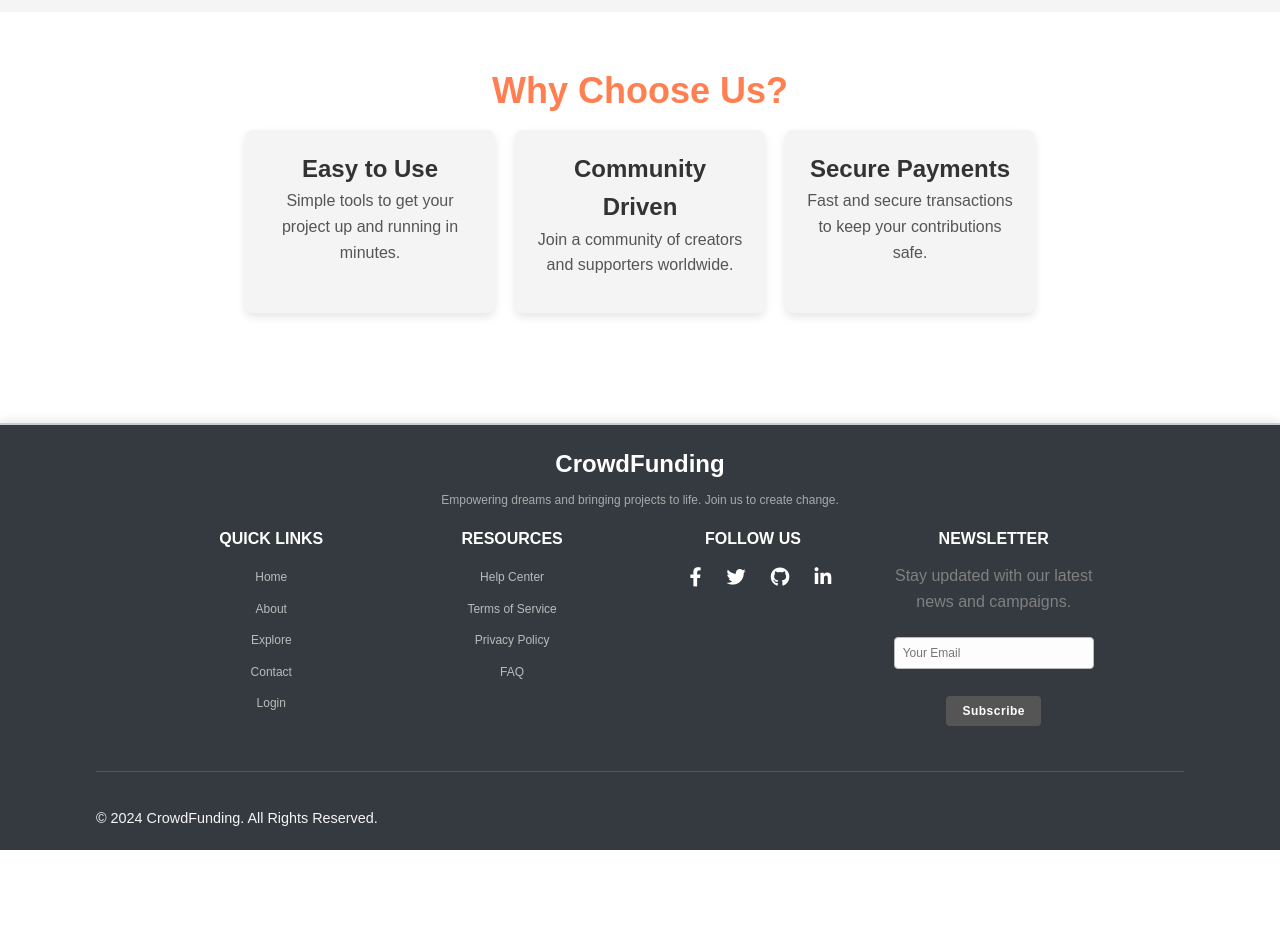
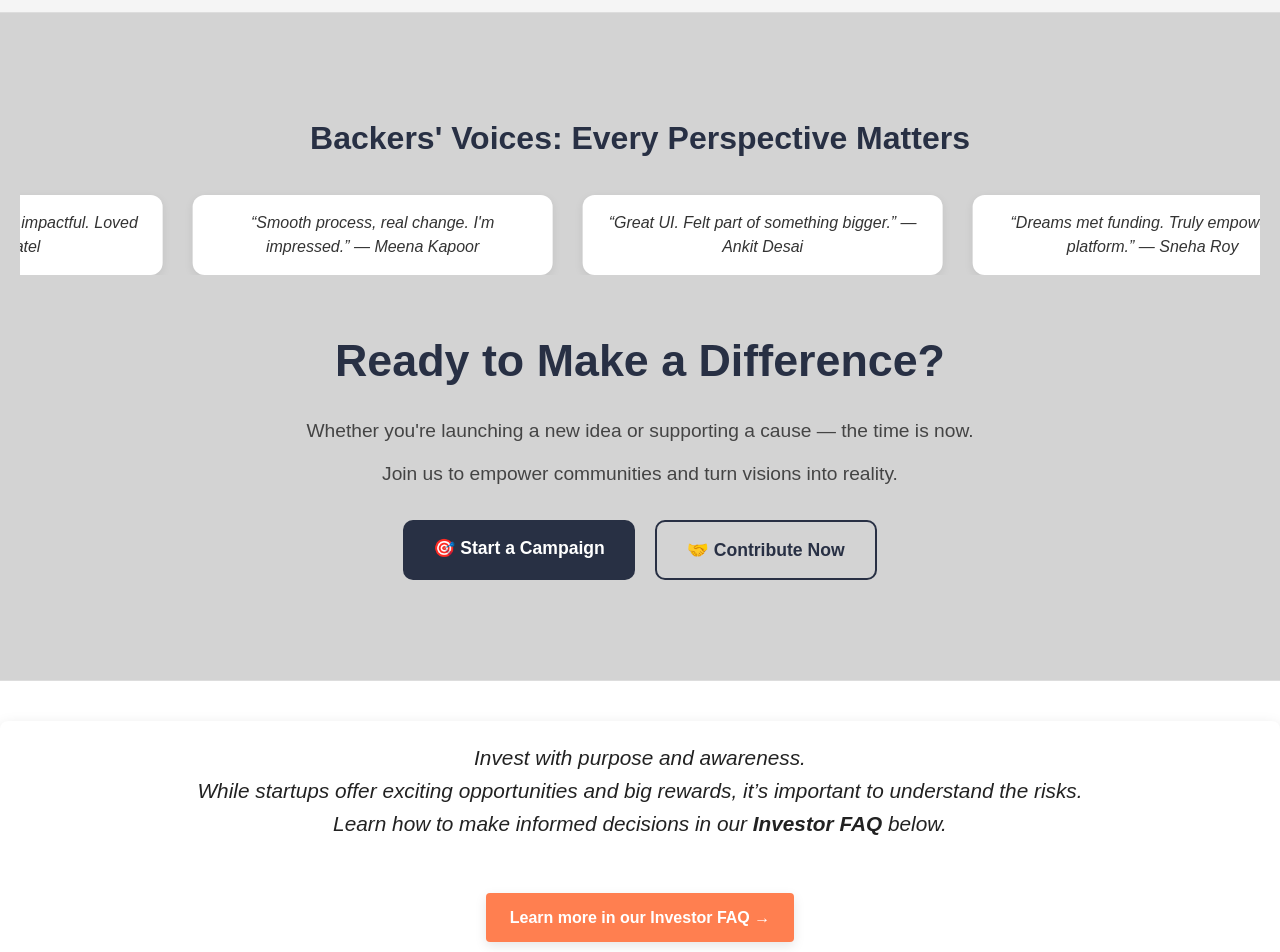
Before and after one commit to Tisha966/crowdfunding-platform, a React (Create React App) app: page / in a window 1280 px wide. Shown: the part 840-1792 px from the top of the page. Before the commit the page ends 1690 px from the top, so only its background shows below. Built offline with nearby package versions, Linux system fonts and the light colour scheme.

Commit message:
home page

```diff
--- a/src/CampaignDetails.jsx
+++ b/src/CampaignDetails.jsx
@@ -38,12 +38,17 @@ const CampaignDetails = ({ userId: propUserId }) => {
         body: formData,
       });
 
-      if (response.ok) {
-        setMessage({ type: 'success', text: 'Campaign Created Successfully!' });
-        document.getElementById('campaignForm').reset();
-        // Optional: redirect to another page after success
-        // navigate('/campaigns');
-      } else {
+     if (response.ok) {
+  setMessage({ type: 'success', text: 'Campaign Created Successfully!' });
+  document.getElementById('campaignForm').reset();
+
+  // Redirect to dashboard
+  setTimeout(() => {
+    navigate('/dashboard');
+  }, 1500);
+}
+
+      else {
         const errData = await response.json();
         throw new Error(errData.error || response.statusText);
       }
--- a/src/Explore.js
+++ b/src/Explore.js
@@ -47,7 +47,10 @@ const handleDonate = (campaignId) => {
 };
 
   // Urgent campaigns (10 days or less)
-  const urgentCampaigns = campaigns.filter(c => c.daysLeft <= 10);
+ const urgentCampaigns = campaigns
+  .filter(c => c.daysLeft <= 10)
+  .sort((a, b) => a.daysLeft - b.daysLeft);
+
 
   // Search filter
   const filteredCampaigns = campaigns.filter(c =>
--- a/src/Home.js
+++ b/src/Home.js
@@ -1,6 +1,6 @@
 import React, { useState, useEffect } from 'react';
 import { Link } from 'react-router-dom';
-import moneyImage from './assets/images/moneyimg.jpg';
+
 import fundsImage from './assets/images/fund3.jpg';
 import './home.css';
 
@@ -50,24 +50,167 @@ const Home = () => {
           </div>
         </div>
       </section>
+<section
+  style={{
+    backgroundColor: 'lightgray',
+    padding: '100px 20px',
+    textAlign: 'center',
+    borderTop: '1px solid #ddd',
+    borderBottom: '1px solid #ddd',
+  }}
+>
+  {/* Moving Testimonials */}
+  <div style={{ overflow: 'hidden', marginBottom: '50px', position: 'relative' }}>
+    <h2
+      style={{
+        color: '#283044',
+        fontSize: '2rem',
+        fontWeight: '600',
+        marginBottom: '30px',
+      }}
+    >
+      Backers' Voices: Every Perspective Matters
+    </h2>
 
-      <section className="features">
-        <h2 style={{color: "#ff7f50"}}>Why Choose Us?</h2>
-        <div className="feature-cards">
-          <div className="feature-card">
-            <h3>Easy to Use</h3>
-            <p>Simple tools to get your project up and running in minutes.</p>
+    <div
+      style={{
+        display: 'flex',
+        animation: 'scrollMarquee 30s linear infinite',
+        width: 'max-content',
+      }}
+    >
+      {[
+        "“Incredible support. My idea finally took off!” — Riya Sharma",
+        "“Funding made simple and impactful. Loved it!” — Ravi Patel",
+        "“Smooth process, real change. I'm impressed.” — Meena Kapoor",
+        "“Great UI. Felt part of something bigger.” — Ankit Desai",
+        "“Dreams met funding. Truly empowering platform.” — Sneha Roy",
+        "“Very easy to contribute. Super intuitive.” — Dhruv Mehta",
+        "“Big difference with small help. Beautiful!” — Kavita Bansal",
+        "“Crowdfunding reimagined. I’m now a believer.” — Aarav Khanna",
+      ]
+        .concat([
+          "“Incredible support. My idea finally took off!” — Riya Sharma",
+          "“Funding made simple and impactful. Loved it!” — Ravi Patel",
+          "“Smooth process, real change. I'm impressed.” — Meena Kapoor",
+          "“Great UI. Felt part of something bigger.” — Ankit Desai",
+          "“Dreams met funding. Truly empowering platform.” — Sneha Roy",
+          "“Very easy to contribute. Super intuitive.” — Dhruv Mehta",
+          "“Big difference with small help. Beautiful!” — Kavita Bansal",
+          "“Crowdfunding reimagined. I’m now a believer.” — Aarav Khanna",
+        ])
+        .map((text, index) => (
+          <div
+            key={index}
+            style={{
+              display: 'inline-block',
+              backgroundColor: '#fff',
+              padding: '16px 24px',
+              borderRadius: '12px',
+              boxShadow: '0 3px 10px rgba(0, 0, 0, 0.08)',
+              minWidth: '320px',
+              maxWidth: '360px',
+              fontStyle: 'italic',
+              color: '#333',
+              fontSize: '1rem',
+              lineHeight: '1.5',
+              marginRight: '30px',
+            }}
+          >
+            {text}
           </div>
-          <div className="feature-card">
-            <h3>Community Driven</h3>
-            <p>Join a community of creators and supporters worldwide.</p>
-          </div>
-          <div className="feature-card">
-            <h3>Secure Payments</h3>
-            <p>Fast and secure transactions to keep your contributions safe.</p>
-          </div>
-        </div>
-      </section>
+        ))}
+    </div>
+
+    <style>
+      {`
+        @keyframes scrollMarquee {
+          0% { transform: translateX(0%); }
+          100% { transform: translateX(-50%); }
+        }
+      `}
+    </style>
+  </div>
+
+  {/* Main Call-to-Action */}
+  <div style={{ maxWidth: '850px', margin: '0 auto' }}>
+    <h2
+      style={{
+        color: '#283044',
+        fontSize: '2.8rem',
+        fontWeight: '700',
+        marginBottom: '20px',
+      }}
+    >
+      Ready to Make a Difference?
+    </h2>
+    <p style={{ color: '#444', fontSize: '1.2rem', margin: '12px 0' }}>
+      Whether you're launching a new idea or supporting a cause — the time is now.
+    </p>
+    <p style={{ color: '#444', fontSize: '1.2rem', margin: '12px 0' }}>
+      Join us to empower communities and turn visions into reality.
+    </p>
+
+    <div
+      style={{
+        display: 'flex',
+        justifyContent: 'center',
+        flexWrap: 'wrap',
+        gap: '20px',
+        marginTop: '30px',
+      }}
+    >
+      <Link
+        to="/campaigndetails/:id"
+        style={{
+          padding: '14px 30px',
+          borderRadius: '10px',
+          backgroundColor: '#283044',
+          color: '#fff',
+          fontWeight: 'bold',
+          fontSize: '1.1rem',
+          textDecoration: 'none',
+        }}
+      >
+        🎯 Start a Campaign
+      </Link>
+      <Link
+        to="/explore"
+        style={{
+          padding: '14px 30px',
+          borderRadius: '10px',
+          border: '2px solid #283044',
+          color: '#283044',
+          fontWeight: 'bold',
+          fontSize: '1.1rem',
+          textDecoration: 'none',
+          backgroundColor: 'transparent',
+        }}
+      >
+        🤝 Contribute Now
+      </Link>
+    </div>
+  </div>
+
+
+</section>
+<div className="crowdfunding-warning" style={{ backgroundColor: 'white', padding: '20px', borderRadius: '8px', marginTop: '40px' }}>
+  <div className="crowdfunding-warning-content">
+    <p>
+  Invest with purpose and awareness.
+  <br />
+  While startups offer exciting opportunities and big rewards, it’s important to understand the risks.
+  <br />
+  Learn how to make informed decisions in our <strong>Investor FAQ</strong> below.
+</p>
+
+    <Link to="/faq" className="faq-button">
+      Learn more in our Investor FAQ →
+    </Link>
+  </div>
+</div>
+
+
 
       <footer className="footer">
         <div className="footer-container">
--- a/src/PlaybookSection.css
+++ b/src/PlaybookSection.css
@@ -164,3 +164,16 @@ body {
   color: #721c24;
   border: 1px solid #f5c6cb;
 }
+.status.success {
+  color: green;
+  margin-top: 1rem;
+}
+
+.status.error {
+  color: red;
+  margin-top: 1rem;
+}
+
+.login-reminder {
+  margin-top: 1rem;
+}
--- a/src/home.css
+++ b/src/home.css
@@ -430,3 +430,153 @@
     width: 80%;
   }
 }
+
+.cta-banner {
+  background-color: #f8f8f8;
+
+  padding: 80px 20px;
+  text-align: center;
+}
+
+.cta-content {
+  max-width: 850px;
+  margin: 0 auto;
+}
+
+.cta-content h2 {
+  color: #283044;
+  font-size: 2.5rem;
+  font-weight: 700;
+  margin-bottom: 20px;
+}
+
+.cta-content p {
+  color: #555;
+  font-size: 1.2rem;
+  line-height: 1.6;
+  margin: 10px 0;
+}
+
+.cta-buttons {
+  display: flex;
+  justify-content: center;
+  flex-wrap: wrap;
+  gap: 20px;
+  margin-top: 30px;
+}
+
+.cta-btn {
+  padding: 14px 28px;
+  border-radius: 10px;
+  font-weight: bold;
+  text-decoration: none;
+  font-size: 1.1rem;
+  transition: all 0.3s ease;
+}
+
+.cta-btn.dark {
+  background-color: #283044;
+  color: white;
+}
+
+.cta-btn.dark:hover {
+  background-color: #1f2534;
+  transform: scale(1.05);
+}
+
+.cta-btn.dark-outline {
+  border: 2px solid #283044;
+  background-color: transparent;
+  color: #283044;
+}
+
+.cta-btn.dark-outline:hover {
+  background-color: #283044;
+  color: white;
+  transform: scale(1.05);
+}
+
+/* Responsive */
+@media (max-width: 768px) {
+  .cta-content h2 {
+    font-size: 2rem;
+  }
+
+  .cta-content p {
+    font-size: 1rem;
+  }
+
+  .cta-btn {
+    font-size: 1rem;
+    padding: 12px 24px;
+  }
+}
+.crowdfunding-warning {
+  background-color: #283044; /* deep navy */
+  padding: 30px 24px;
+  border-radius: 12px;
+  text-align: center;
+  max-width: 2000px;
+  margin: 20px auto 20px;
+  box-shadow: 0 6px 16px rgba(0, 0, 0, 0.15);
+}
+
+.crowdfunding-warning p {
+  color: whitesmoke;
+  font-size: 1.1rem;
+  line-height: 1.6;
+  margin-bottom: 20px;
+}
+
+.faq-button {
+  display: inline-block;
+  padding: 12px 24px;
+  background-color: #ff7f50; /* coral highlight */
+  color: #fff;
+  font-weight: bold;
+  font-size: 1rem;
+  border-radius: 8px;
+  text-decoration: none;
+  transition: background-color 0.3s ease;
+}
+
+.faq-button:hover {
+  background-color: #e76c3d;
+}
+
+.crowdfunding-warning {
+  background: whitesmoke;
+  padding: 60px 20px;
+  margin: 0;
+  z-index: 1;
+  overflow: hidden;
+  text-align: center;
+}
+
+.crowdfunding-warning p {
+  font-size: 1.3rem;
+  font-weight: 500;
+  color: #222;
+  margin-bottom: 20px;
+  font-style: italic;
+  line-height: 1.6;
+  max-width: 900px;
+  margin-left: auto;
+  margin-right: auto;
+}
+
+.faq-button {
+  display: inline-block;
+  padding: 12px 28px;
+  border-radius: 30px;
+  background-color: #ff7f50;
+  color: white;
+  font-weight: bold;
+  text-decoration: none;
+  transition: background-color 0.3s ease;
+  box-shadow: 0 4px 12px rgba(0, 0, 0, 0.1);
+}
+
+.faq-button:hover {
+  background-color: #e86e42;
+}
```
Also changed, not shown: src/PlaybookSection.js (+58 -65 lines), 2 other files (tests, documents, lock files or other folders).
